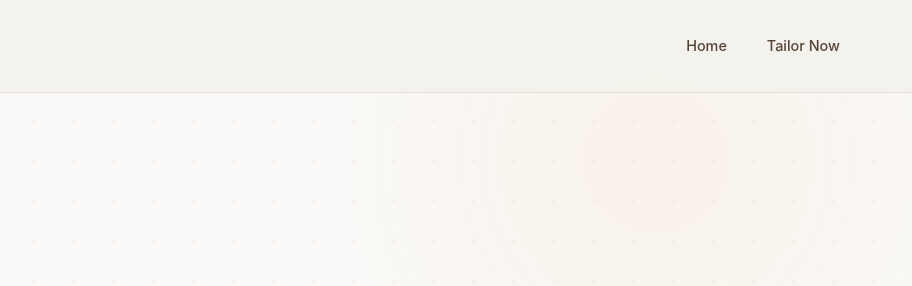
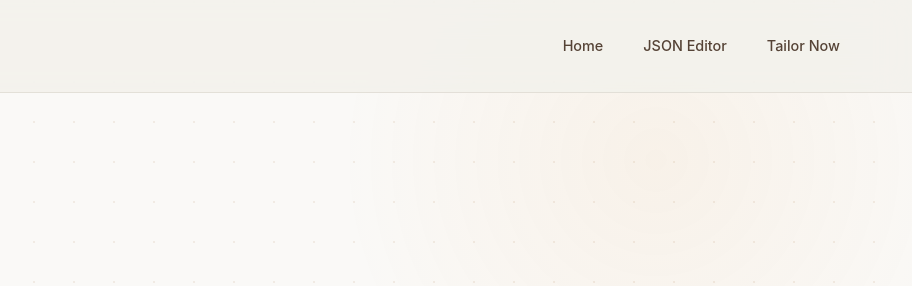
Before and after one commit to krish1440/TailoredResume.ai, a plain HTML site: page static/guide.html in a window 1280 px wide. Shown: the top 286 px of the page, 368-1280 px from the left. Drawn offline with Linux system fonts and the light colour scheme.

```diff
--- a/static/guide.html
+++ b/static/guide.html
@@ -88,6 +88,7 @@
             </a>
             <nav class="nav-links">
                 <a href="/">Home</a>
+                <a href="/editor">JSON Editor</a>
                 <a href="/input">Tailor Now</a>
             </nav>
         </div>
```
